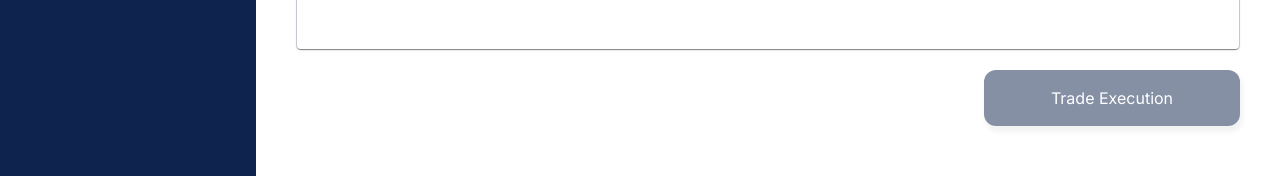
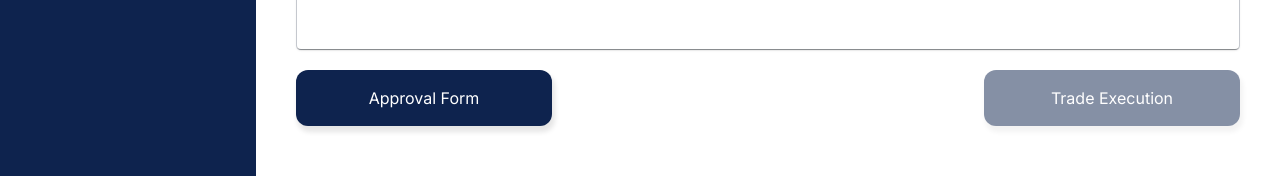
Before and after one commit to Jungstershark/TradeGuard, a Next.js app in the folder frontend/: page /market-analysis in a window 1280 px wide. Shown: the part 587-763 px from the top of the page. Built offline with nearby package versions, Linux system fonts and the light colour scheme; no server answers.

Commit message:
Add button
Add button to navigate to approval form page from market analysis page.

```diff
--- a/frontend/src/app/market-analysis/approval-form/page.tsx
+++ b/frontend/src/app/market-analysis/approval-form/[id]/page.tsx
@@ -3,7 +3,7 @@
 import React, {useEffect, useState} from 'react';
 import { initialFilters } from "@/app/market-analysis/page";
 import { getUniqueParams, postApprovalForm} from "@/app/actions/analysis_execution";
-import { useRouter } from 'next/navigation';
+import { useRouter, useParams } from 'next/navigation';
 
 const initialOptions = {
     "Instrument Group": [""],
@@ -40,6 +40,8 @@ export default function Page() {
     const [options, setOptions] = useState(initialOptions)
 
     const router = useRouter()
+    const params = useParams();
+    const { filterString } = params
 
     function onOptionSelected(e, param) {
 
--- a/frontend/src/app/market-analysis/page.tsx
+++ b/frontend/src/app/market-analysis/page.tsx
@@ -75,6 +75,10 @@ export default function Page() {
         router.push("/trade-execution/" + JSON.stringify(selectedInstrumentIdList) )
     }
 
+    const goToApprovalForm = () => {
+        const data = JSON.stringify(filters)
+    }
+
     useEffect(() => {
         async function fetchData() {
             try {
@@ -127,7 +131,12 @@ export default function Page() {
                     handleCheckboxChange={handleCheckboxChange}
                 />
             </div>
-            <div className="flex flex-row-reverse">
+            <div className="flex flex-row justify-between">
+                <button
+                    className={`w-36 md:w-64 h-max text-center py-2 md:py-4 px-4 rounded rounded-xl shadow-[2px_5px_5px_1px_rgba(0,0,0,0.1)] bg-[#0e234e] text-white cursor-pointer`}
+                    onClick={goToApprovalForm}>
+                    Approval Form
+                </button>
                 {selectedInstrumentIdList.length > 0 ? <button
                         className={`w-36 md:w-64 h-max text-center py-2 md:py-4 px-4 rounded rounded-xl shadow-[2px_5px_5px_1px_rgba(0,0,0,0.1)] bg-[#0e234e] text-white cursor-pointer`}
                         onClick={goToTradeExecution}>
```
